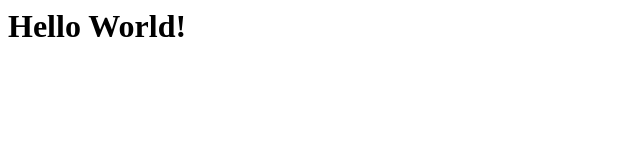
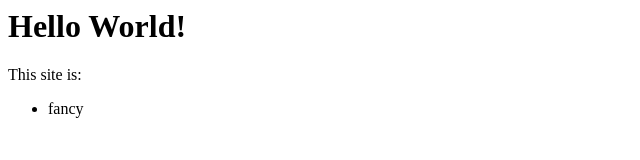
Before and after one commit to UnitedDesigners/uniteddesigne.rs, a plain HTML site: page index.html in a window 1280 px wide. Shown: the whole page, without its empty margins (0-640 px from the left). Drawn offline with Linux system fonts and the light colour scheme.

Commit message:
Are we gonna do meaningful commit messages?

```diff
--- a/index.html
+++ b/index.html
@@ -6,5 +6,11 @@
     <header>
       <h1>Hello World!</h1>
     </header>
+    <main>
+      <p>This site is:</p>
+      <ul>
+        <li>fancy</li>
+      </ul>
+    </main>
   </body>
 </html>
```
